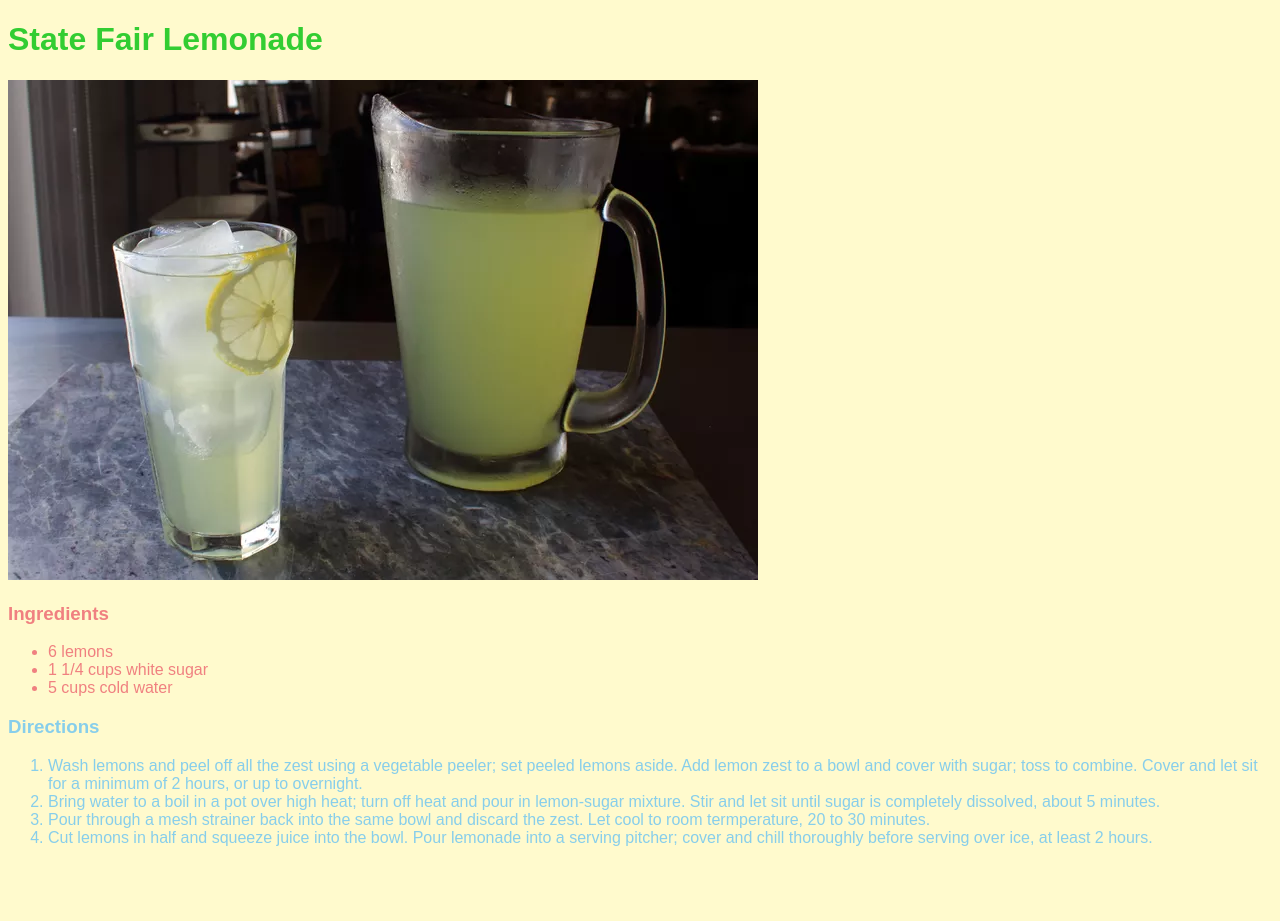
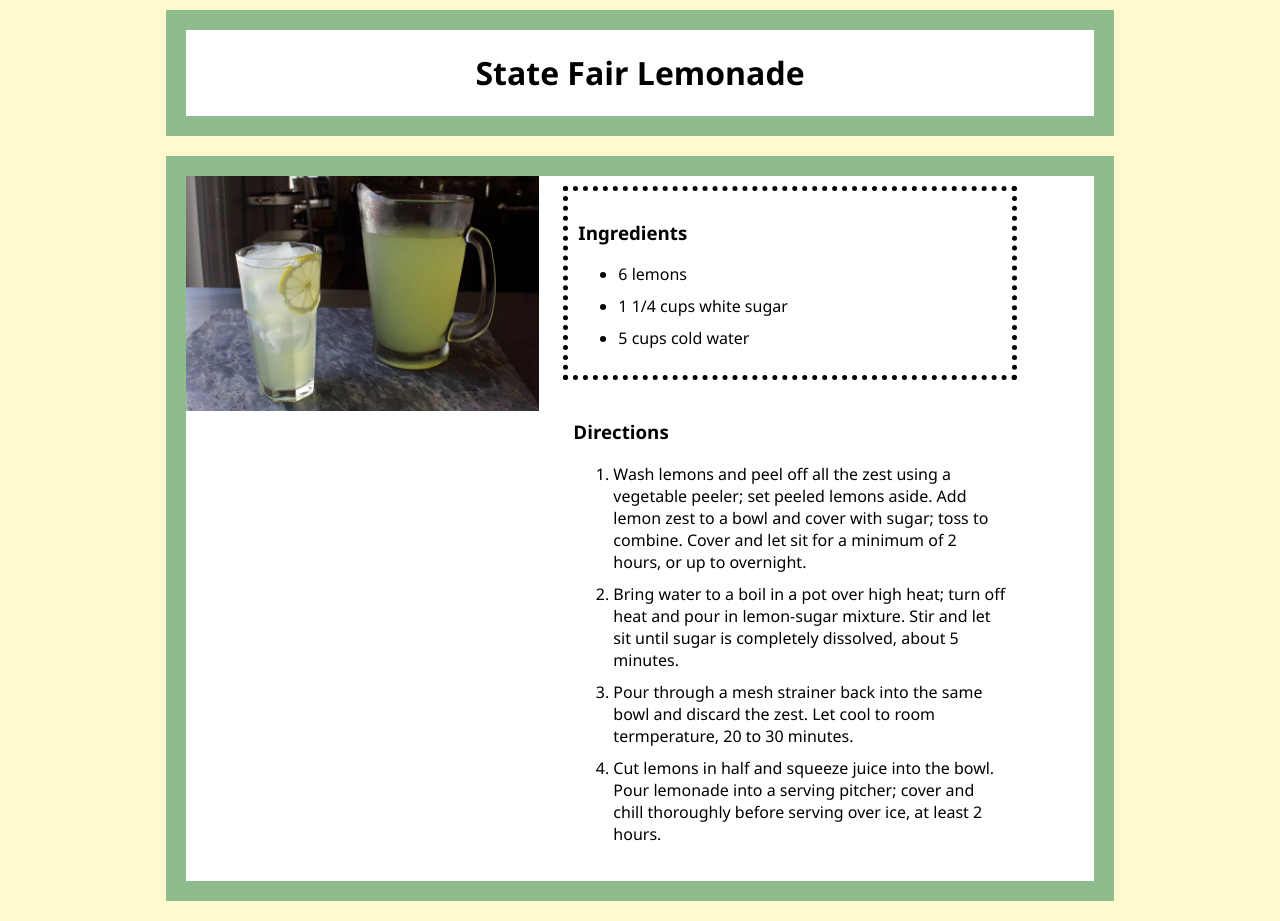
Before and after one commit to kabaram/odin-recipes, a plain HTML site: page recipes/state-fair-lemonade.html in a window 1280 px wide. Before the commit the page ends 863 px from the top, so only its background shows below. Drawn offline with Linux system fonts and the light colour scheme.

Commit message:
Update page styles to card layout

```diff
--- a/recipes/state-fair-lemonade.html
+++ b/recipes/state-fair-lemonade.html
@@ -1,5 +1,6 @@
 <!DOCTYPE html>
 <html lang="en">
+
 <head>
     <meta charset="UTF-8">
     <meta http-equiv="X-UA-Compatible" content="IE=edge">
@@ -7,31 +8,51 @@
     <title>State Fair Lemonade</title>
     <link rel="stylesheet" href="style.css">
 </head>
-<body class = "lemonade">
-    <h1 class="lemonade title">State Fair Lemonade</h1>
-    <p>
+
+<body class="lemonade">
+    <div class="title" id="lemonade">
+        <h1>State Fair Lemonade</h1>
+    </div>
+    <div class="card" id="lemonade">
+
+
         <img src="../images/state-fair-lemonade.webp" alt="Glass and pitcher of lemonade">
-    </p>
-    <p>
-        <h3 class="lemonade ingredients">
+        <div class="recipe-content">
+            <div class="ingredients">
+                <h3>
                     Ingredients
                 </h3>
-        <ul class="lemonade ingredients">
+                <ul>
                     <li>6 lemons</li>
                     <li>1 1/4 cups white sugar</li>
                     <li>5 cups cold water</li>
                 </ul>
-    </p>
-    <p>
-        <h3 class="lemonade directions">
+            </div>
+            <div class="directions">
+                <h3>
                     Directions
                 </h3>
-        <ol class="lemonade directions">
-            <li>Wash lemons and peel off all the zest using a vegetable peeler; set peeled lemons aside. Add lemon zest to a bowl and cover with sugar; toss to combine. Cover and let sit for a minimum of 2 hours, or up to overnight.</li>
-            <li>Bring water to a boil in a pot over high heat; turn off heat and pour in lemon-sugar mixture. Stir and let sit until sugar is completely dissolved, about 5 minutes.</li>
-            <li>Pour through a mesh strainer back into the same bowl and discard the zest. Let cool to room termperature, 20 to 30 minutes.</li>
-            <li>Cut lemons in half and squeeze juice into the bowl. Pour lemonade into a serving pitcher; cover and chill thoroughly before serving over ice, at least 2 hours.</li>
+                <ol>
+                    <li>Wash lemons and peel off all the zest using a vegetable peeler; set peeled lemons aside. Add
+                        lemon
+                        zest
+                        to a bowl and cover with sugar; toss to combine. Cover and let sit for a minimum of 2 hours, or
+                        up
+                        to
+                        overnight.</li>
+                    <li>Bring water to a boil in a pot over high heat; turn off heat and pour in lemon-sugar mixture.
+                        Stir
+                        and
+                        let sit until sugar is completely dissolved, about 5 minutes.</li>
+                    <li>Pour through a mesh strainer back into the same bowl and discard the zest. Let cool to room
+                        termperature, 20 to 30 minutes.</li>
+                    <li>Cut lemons in half and squeeze juice into the bowl. Pour lemonade into a serving pitcher; cover
+                        and
+                        chill thoroughly before serving over ice, at least 2 hours.</li>
                 </ol>
-    </p>
+            </div>
+        </div>
+    </div>
 </body>
+
 </html>
--- a/recipes/style.css
+++ b/recipes/style.css
@@ -1,50 +1,77 @@
-.ropa{
-    background-color: white;
-    font-family: Arial, Helvetica, sans-serif;
+
+*{
+    box-sizing: border-box;
+    font-family: 'Segoe UI', Tahoma, Geneva, Verdana, sans-serif;
 }
 
-.ropa.title{
-    color: red;
+img{
+
+    width: 40%;
+    vertical-align: top;
+    padding: 0px 10px 0px 0px;
+    display: inline-block;
 }
 
-.ropa.ingredients{
-     color:blue;
+li{
+    margin-bottom: 10px;
 }
 
-.ropa.directions{
-    color: red;
+
+.ropa{
+    background-color: navy;
 }
 
 .lemonade{
     background-color: lemonchiffon;
-    font-family: Arial, Helvetica, sans-serif;
-}
-
-.lemonade.title{
-    color: limegreen;
-}
-
-.lemonade.ingredients{
-     color:lightcoral;
-}
-
-.lemonade.directions{
-    color: skyblue;
 }
 
 .chicken{
-    background-color: white;
-    font-family: Arial, Helvetica, sans-serif;
+    background-color: darkgreen;
 }
 
-.chicken.title{
-    color: darkgreen;
+
+.card{
+    background-color: white;
+    width: 75%;
+    margin: 20px auto;
+    border: 20px solid;
+    display: block;
 }
 
-.chicken.ingredients{
-     color: darkred;
+.recipe-content{
+    display: inline-block;
+    width: 50%;
+    margin: 10px;
 }
 
-.chicken.directions{
-    color: darkgreen;
+.ingredients{
+    display: inline-block;
+    border: 5px dotted;
+    width: 100%;
+    padding: 10px;
+    margin-bottom: 10px;
 }
+
+.directions{
+    display: inline-block;
+    width: 100%;
+    padding: 10px;
+}
+
+.title{
+    background-color: white;
+    font-family:'Arial Narrow', Arial, sans-serif;
+    display: block;
+    text-align: center;
+    border: 20px solid;
+    width: 75%;
+    margin: 10px auto;
+}
+
+#chicken, #ropa{
+    border-color: darkred;
+}
+
+#lemonade{
+    border-color:darkseagreen;
+}
--- a/style.css
+++ b/style.css
@@ -1,23 +1,46 @@
-body{
-    background-color: peachpuff;
+body {
+    background-color: linen;
     font-family: 'Lucida Sans', 'Lucida Sans Regular', 'Lucida Grande', 'Lucida Sans Unicode', Geneva, Verdana, sans-serif;
-    color: navy
-}
-.recipe.button{
-    font-size: 30px;
 }
 
-#ropa{
+.title {
+    display: block;
+    margin-left: auto;
+    margin-right: auto;
+    text-align: center;
+    border: 10px dotted palegoldenrod;
+    background-color: black;
     color: white;
-    background-color: blue;
+    width: 800px;
 }
 
-#lemonade{
-    color: yellow;
-    background-color: limegreen;
+.recipe.button {
+    font-size: 30px;
+    display: block;
+    margin-bottom: 5px;
+    width: fit-content;
 }
 
-#chicken{
+.recipe.container {
+    display: block;
+    margin-top: 5px;
+    margin-left: auto;
+    margin-right: auto;
+    padding: 5px 12px;
+    width: 800px;
+}
+
+#ropa {
+    color: white;
+    background-color: navy;
+}
+
+#lemonade {
+    color: lemonchiffon;
+    background-color: darkseagreen;
+}
+
+#chicken {
     color: white;
     background-color: darkgreen;
 }
```
Also changed, not shown: index.html (+2 -2 lines), recipes/crockpot-italian-chicken.html (+29 -12 lines), recipes/lasagna.html (+31 -12 lines). Lines whose indentation alone changed are shown as unchanged.
